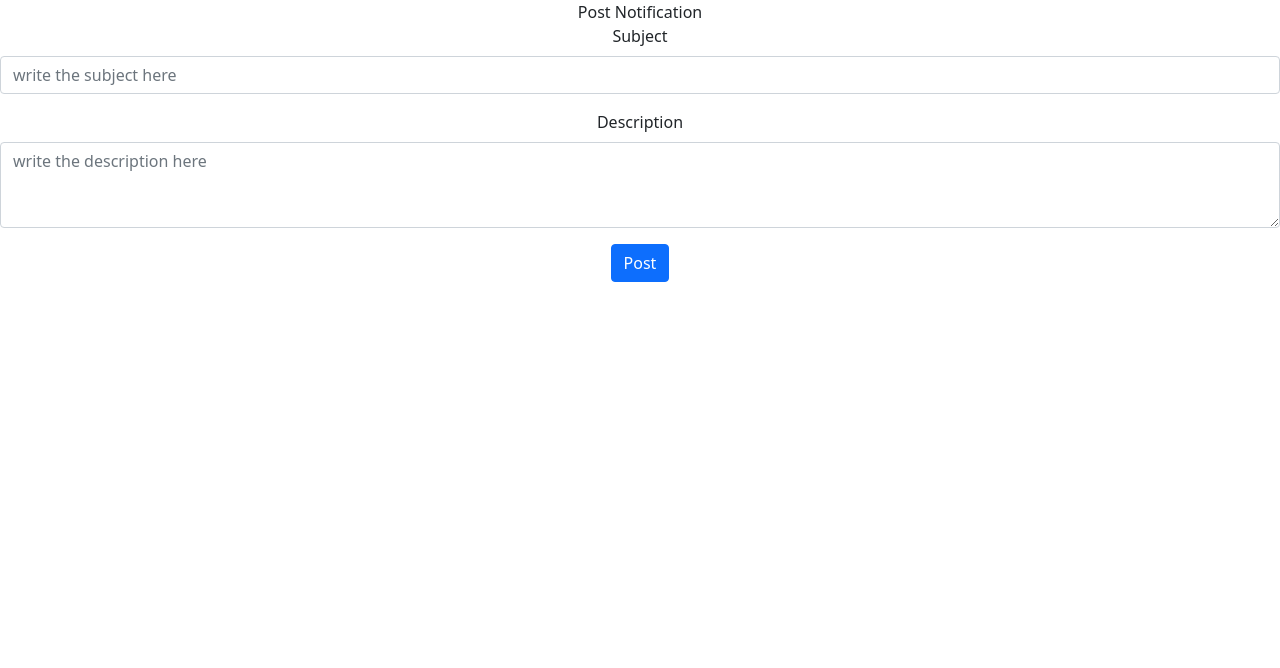
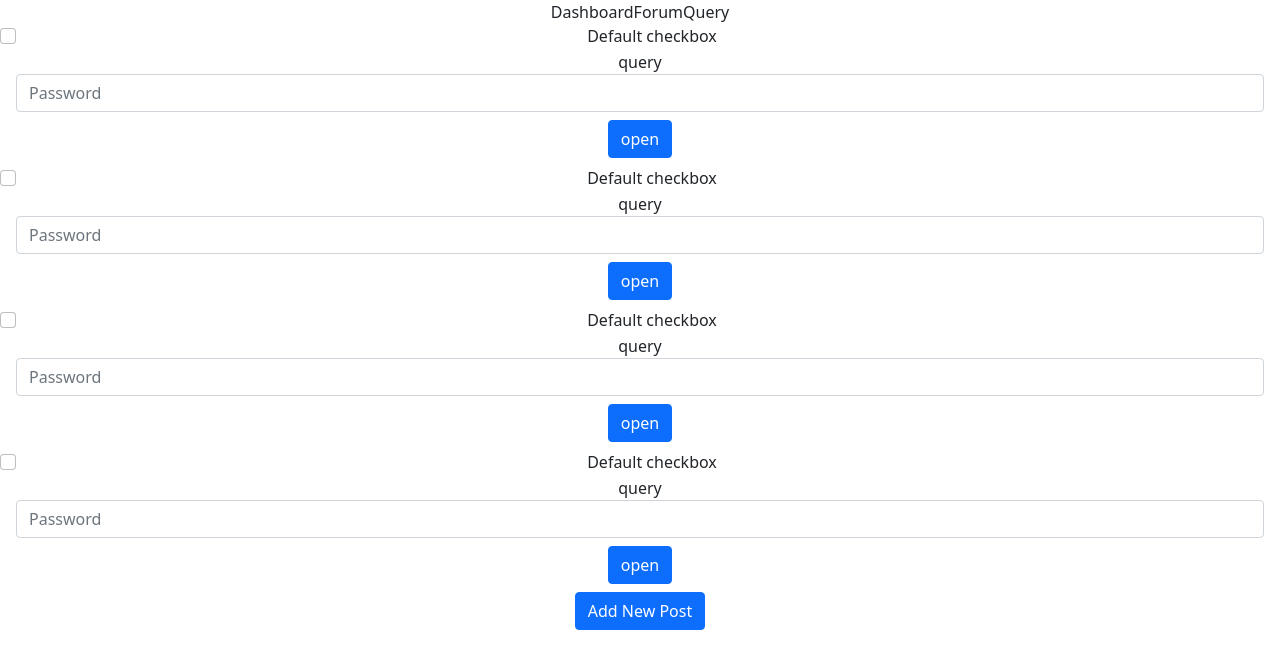
Before and after one commit to jahnavi0926/frontend, a React (Create React App) app in the folder my-arpo/: page / in a window 1280 px wide. Shown: the top 668 px of the page. Built offline with nearby package versions, Linux system fonts and the light colour scheme.

Commit message:
some edit in dashboardforum.js

```diff
--- a/my-arpo/src/App.js
+++ b/my-arpo/src/App.js
@@ -22,9 +22,9 @@ function App() {
        {/* <GenQueryAddition />  */}
       {/* <PrivateQueryAddition /> */}
       {/* <ForumView/> */}
-      {/* <DashboardForumQuery/>
-      <InstructorForumDasboard/> */}
-      <AddNotification/>
+       <DashboardForumQuery/>
+     {/* <InstructorForumDasboard/> */}
+      {/* <AddNotification/> */}
     </div>
   );
 }
--- a/my-arpo/src/components/DashboardForumQuery.js
+++ b/my-arpo/src/components/DashboardForumQuery.js
@@ -9,6 +9,8 @@ function DashboardForumQuery() {
             <PostNotificationComp />
             <PostNotificationComp />
             <PostNotificationComp />
+            {/* add button */}
+            <button type="button" class="btn btn-primary">Add New Post</button>
         </>
     )
 }
```
